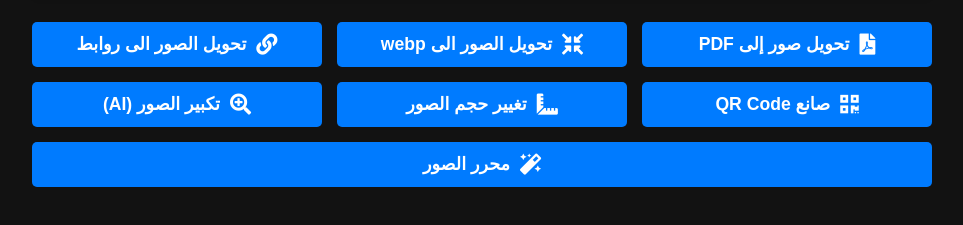
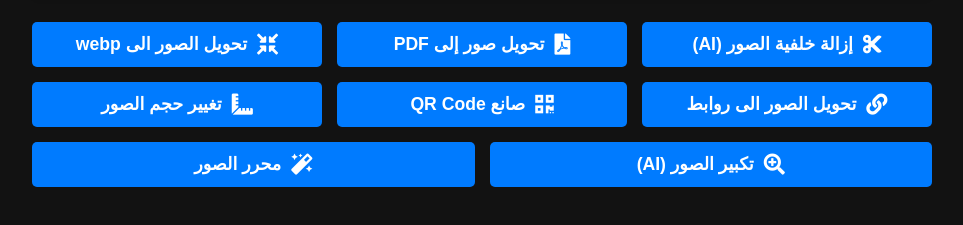
Before and after one commit to admin3388-6/New-gamee, a plain HTML site: page index.html in a window 1280 px wide. Shown: the part 1877-2102 px from the top of the page, without its empty margins (158-1121 px from the left). Drawn offline with Linux system fonts and the light colour scheme; no server answers.

Commit message:
Add files via upload

```diff
--- a/index.html
+++ b/index.html
@@ -8,7 +8,7 @@
     <meta name="description" content="موقع Skydata يقدم أدوات مجانية لتحويل الصور، بما في ذلك تحويل الصور إلى PDF، وضغط WEBP، ورفع الصور للحصول على روابط. خدمات سحابية سريعة ومجانية.">
     <meta name="description" lang="en" content="Skydata offers free image tools, including Image to PDF converter, WEBP compressor, and Image to Link generator. Fast, free cloud services.">
 
-    <meta name="keywords" content="Skydata, تحويل صور, أدوات مجانية, سحابية, PDF, WEBP, صورة إلى رابط, ضغط صور, إزالة خلفية, تكبير صور, صورة إلى وورد, صانع QR, image converter, free tools, image to pdf, image to webp, image to link, background remover, image upscaler, image to word, qr code generator, cloud tools, free image hosting, convertir images, outils gratuits, image en pdf, image en webp, image en lien, servicios cloud, convertir imágenes, herramientas gratuitas, imagen a pdf, imagen a webp, imagen a enlace, servicios en la nube, convertire immagini, strumenti gratuiti, immagine in pdf, immagine in webp, immagine in link, servizi cloud, Bilder konvertieren, kostenlose Tools, Bild in PDF, Bild in WEBP, Bild in Link, Cloud-Dienste, конвертер изображений, бесплатные инструменты, изображение в PDF, изображение в WEBP, изображение в ссылку, облачные сервисы, 图像转换器, 免费工具, 图片转PDF, 图片转WEBP, 图片转链接, 云服务, इमेज कन्वर्टर, फ्री टूल्स, इमेज से पीडीएफ, इमेज से वेबपी, इमेज से लिंक, क्लाउड सेवाएं">
+    <meta name="keywords" content="Skydata, تحويل صور, أدوات مجانية, سحابية, PDF, WEBP, صورة إلى رابط, ضغط صور, إزالة خلفية, تكبير صور, صورة إلى وورد, صانع QR, image converter, free tools, image to pdf, image to webp, image to link, background remover, image upscaler, image to word, qr code generator, cloud tools, free image hosting, convertir images, outils gratuits, image en pdf, image en webp, image en lien, servicios cloud, convertir imágenes, herramientas gratuitas, imagen a pdf, imagen a webp, imagen a enlace, servicios en la nube, convertire immagini, strumenti gratuiti, immagine in pdf, immagine in webp, immagine in link, servizi cloud, Bilder konvertieren, kostenlose Tools, Bild in PDF, Bild in WEBP, Bild in Link, Cloud-Dienste, конвертер изображений, бесплатные инструменты, изображение в PDF, изображение в WEBP, изображение в ссылку, облачные сервисы, 图像转换器, 免费工具, 图片转PDF, 图片转WEBP, 图片转链接, 云服务, イメージコンバータ, フリーツール, イメージからPDF, イメージからWEBP, イメージからリンク, クラウドサービス">
 
     <script src="https://cdn.onesignal.com/sdks/web/v16/OneSignalSDK.page.js" defer></script>
     <script>
@@ -280,7 +280,7 @@
 
             <div class="stats-panel">
                 <div class="stat-item">
-                    <img src="https://i.ibb.co/Rkfhmwhz/1752945829014.png" alt="Visitors" class="stat-icon">
+                    <img src="https://i.ibb.co/r2BCLCf9/c8f95745b2e06be2056b0002ad0e38a1.jpg" alt="Visitors" class="stat-icon">
                     <div class="number" id="visitor-count">0</div>
                     <div class="label" data-lang-key="visitors">عدد زوار الموقع</div>
                 </div>
@@ -308,6 +308,11 @@
             </section>
 
             <section class="cta-section">
+
+                <a href="remove.html" class="cta-button">
+                    <i class="fas fa-cut btn-icon"></i>
+                    <span data-lang-key="ctaButtonRemoveBg">إزالة خلفية الصور (AI)</span>
+                </a>
 
                 <a href="pdf.html" class="cta-button">
                     <i class="fas fa-file-pdf btn-icon"></i>
@@ -412,6 +417,7 @@
                 "featureFormats": "دعم أكثر من 150 صيغة",
                 "featureSecurityTitle": "حماية وتشفير البيانات المتقدم",
                 "featureSecurityDesc": "يتم تشفير بيناتك حماية خصوصيتك 100%",
+                "ctaButtonRemoveBg": "إزالة خلفية الصور (AI)", // 🆕 تمت الإضافة هنا
                 "ctaButtonPdf": "تحويل صور إلى PDF",
                 "ctaButtonWebp": "تحويل الصور الى webp",
                 "ctaButtonImgtag": "تحويل الصور الى روابط",
@@ -435,6 +441,7 @@
                 "featureFormats": "Support for over 150 formats",
                 "featureSecurityTitle": "Advanced Data Protection and Encryption",
                 "featureSecurityDesc": "Your data is encrypted, ensuring 100% privacy protection",
+                "ctaButtonRemoveBg": "Remove Background (AI)", // 🆕 تمت الإضافة هنا
                 "ctaButtonPdf": "Convert Images to PDF",
                 "ctaButtonWebp": "Convert Images to WEBP",
                 "ctaButtonImgtag": "Convert Images to Links",
```
